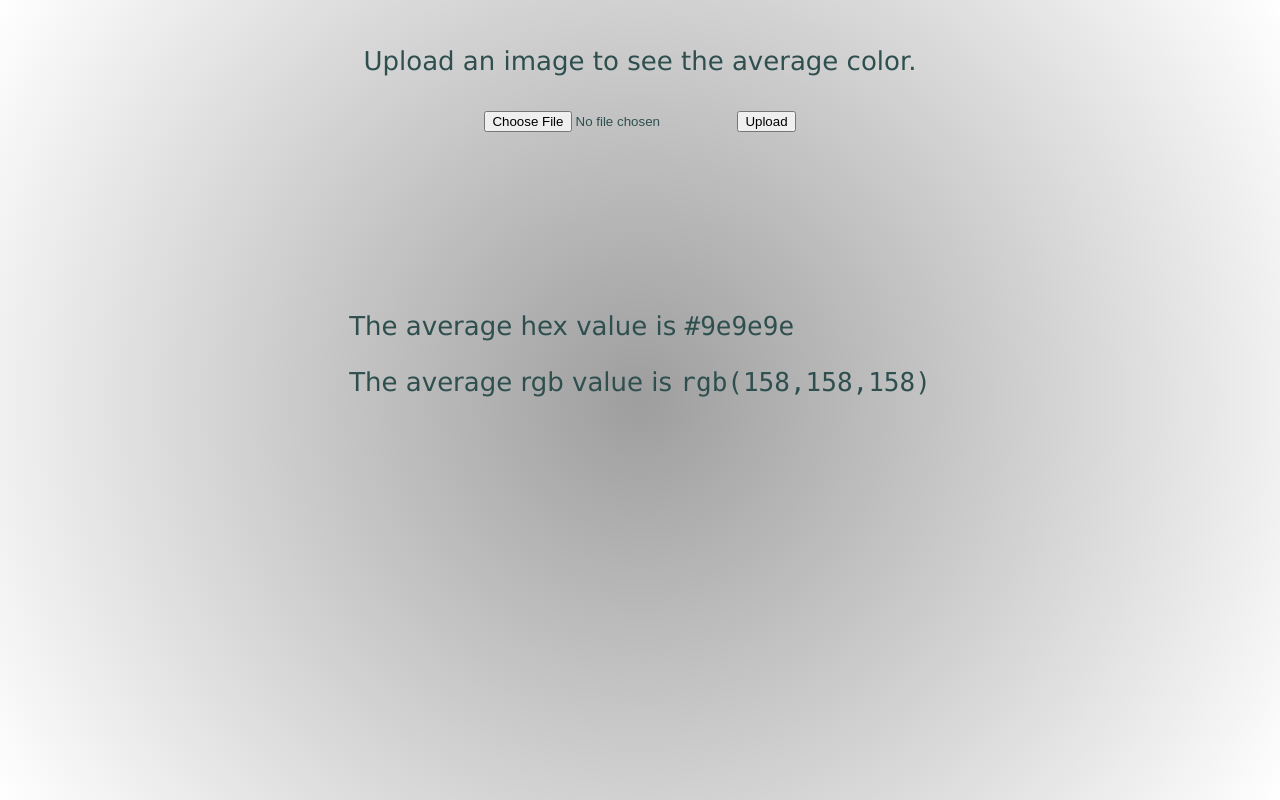
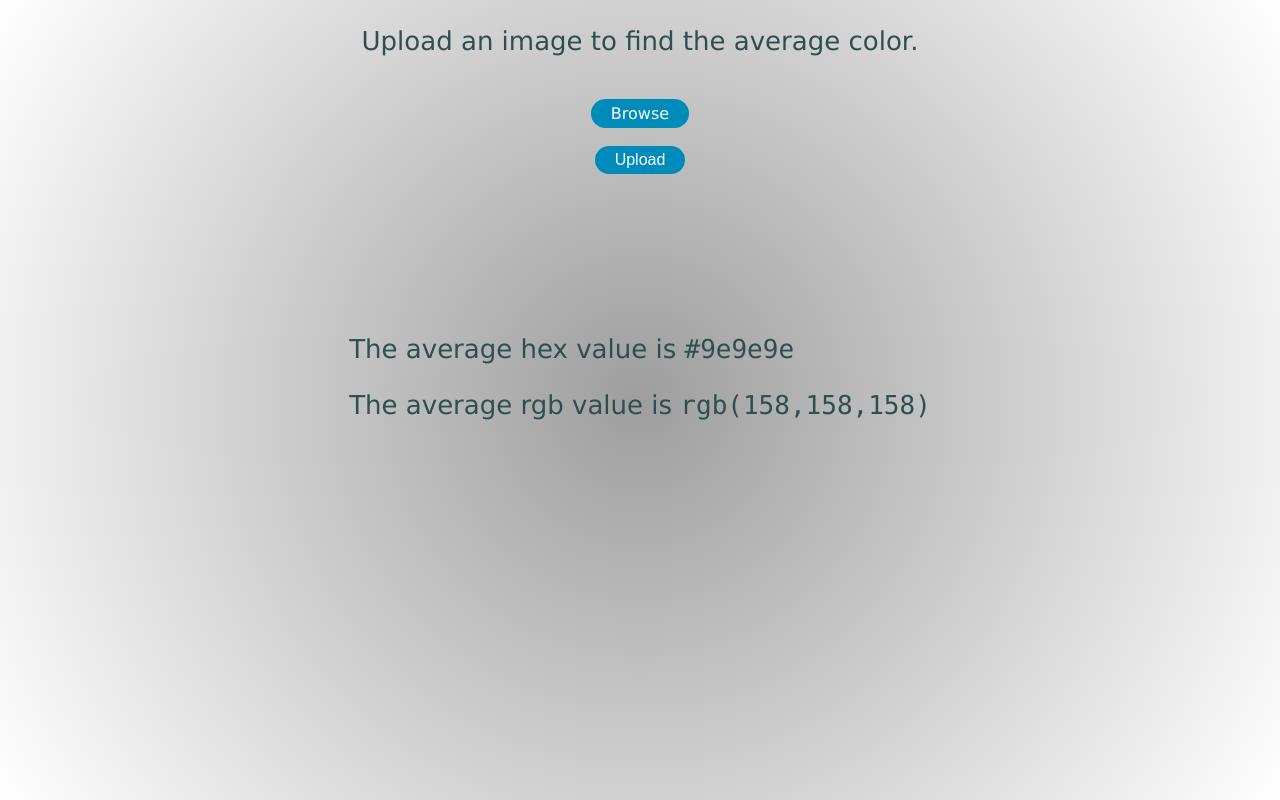
Before and after one commit to dylan-green/swatch, a React (Create React App) app: page / in a window 1280 px wide. Both pictures are taken after a click on the button "Upload". Built offline with nearby package versions, Linux system fonts and the light colour scheme.

Commit message:
uhh, stuff

```diff
--- a/src/App.css
+++ b/src/App.css
@@ -14,11 +14,24 @@
   color: darkslategray;
 }
 
-@keyframes App-logo-spin {
-  from {
-    transform: rotate(0deg);
-  }
-  to {
-    transform: rotate(360deg);
-  }
+.button {
+  background-color: #008cba; /* Green */
+  border: none;
+  color: white;
+  padding: 5px 20px;
+  text-align: center;
+  text-decoration: none;
+  display: inline-block;
+  font-size: 16px;
+  border-radius: 100px;
 }
+
+.button:hover {
+  cursor: pointer;
+  background-color: #00a7df;
+}
+
+.button:active {
+  cursor: pointer;
+  background-color: #008cba;
+}
--- a/src/App.js
+++ b/src/App.js
@@ -1,5 +1,6 @@
 import React from 'react';
 //import Dropzone from './Dropzone';
+import Input from './components/Input';
 import './App.css';
 
 class App extends React.Component {
@@ -20,6 +21,9 @@ class App extends React.Component {
   };
 
   fileUploadHandler = () => {
+    if (!this.state.file) {
+      alert('Please select an image');
+    }
     const img = new Image();
     img.src = this.state.file;
 
@@ -68,21 +72,16 @@ class App extends React.Component {
             backgroundImage: `radial-gradient(circle, ${this.state.avgHex}, white)`
           }}>
           <section>
-            <div style={{ padding: '.75em' }}>
-              <p>Upload an image to see the average color.</p>
-              <input type='file' onChange={this.fileSelectHandler}></input>
-              <button onClick={this.fileUploadHandler}>Upload</button>
-            </div>
+            <p>Upload an image to find the average color.</p>
+            <Input
+              title='Browse'
+              onChange={this.fileSelectHandler}
+              file={this.state.file}
+            />
+            <button className='button' onClick={this.fileUploadHandler}>
+              Upload
+            </button>
           </section>
-          {!this.state.image && (
-            <section>
-              {/* {<Dropzone
-                onDrop={() => {
-                  alert('dropped');
-                }}
-              />} */}
-            </section>
-          )}
           <section style={{ padding: '2em' }}>
             <img
               style={{
@@ -94,14 +93,10 @@ class App extends React.Component {
               src={this.state.image}></img>
           </section>
           {this.state.avgHex && (
-            <section style={{ textAlign: 'left' }}>
-              <p>
-                The average hex value is <code>{this.state.avgHex}</code>
-              </p>
-              <p>
-                The average rgb value is <code>{this.state.avgRGB}</code>
-              </p>
-            </section>
+            <ColorDisplay
+              hexVal={this.state.avgHex}
+              rgbVal={this.state.avgRGB}
+            />
           )}
         </header>
       </div>
@@ -109,4 +104,19 @@ class App extends React.Component {
   }
 }
 
+class ColorDisplay extends React.Component {
+  render() {
+    return (
+      <div style={{ textAlign: 'left' }}>
+        <p>
+          The average hex value is <code>{this.props.hexVal}</code>
+        </p>
+        <p>
+          The average rgb value is <code>{this.props.rgbVal}</code>
+        </p>
+      </div>
+    );
+  }
+}
+
 export default App;
--- /dev/null
+++ b/src/components/Input.css
@@ -0,0 +1,21 @@
+.input {
+  background-color: #008cba; /* Green */
+  border: none;
+  color: white;
+  padding: 5px 20px;
+  text-align: center;
+  text-decoration: none;
+  display: inline-block;
+  font-size: 16px;
+  border-radius: 100px;
+}
+
+.input:hover {
+  cursor: pointer;
+  background-color: #00a7df;
+}
+
+.input:active {
+  cursor: pointer;
+  background-color: #008cba;
+}
--- /dev/null
+++ b/src/components/Input.js
@@ -0,0 +1,23 @@
+import React from 'react';
+
+import './Input.css';
+
+export default class Input extends React.Component {
+  render() {
+    return (
+      <div style={{ padding: '.5em' }}>
+        <label class='input'>
+          {this.props.title}
+          <input
+            style={{ display: 'none' }}
+            type='file'
+            onChange={this.props.onChange}
+          />
+        </label>
+        <footer>
+          <cite style={{ fontSize: '8px' }}>{this.props.file}</cite>
+        </footer>
+      </div>
+    );
+  }
+}
```
